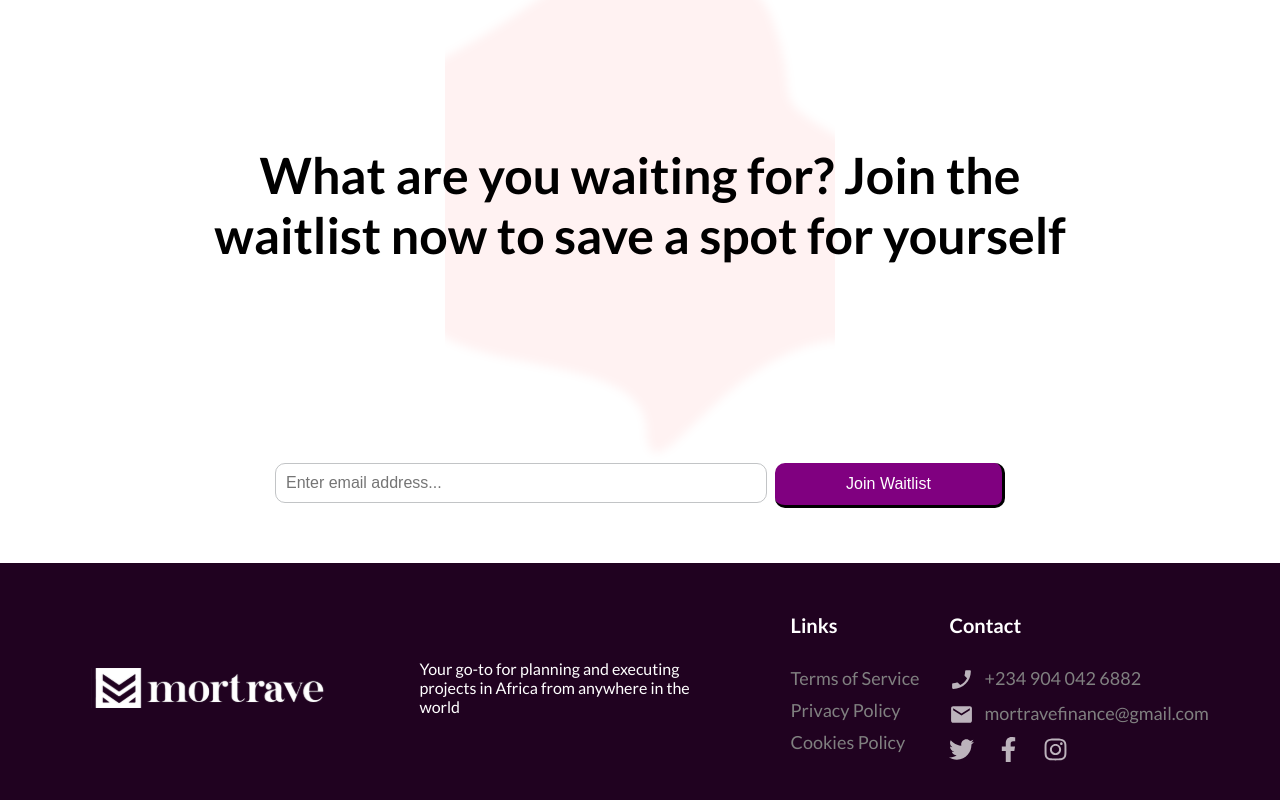
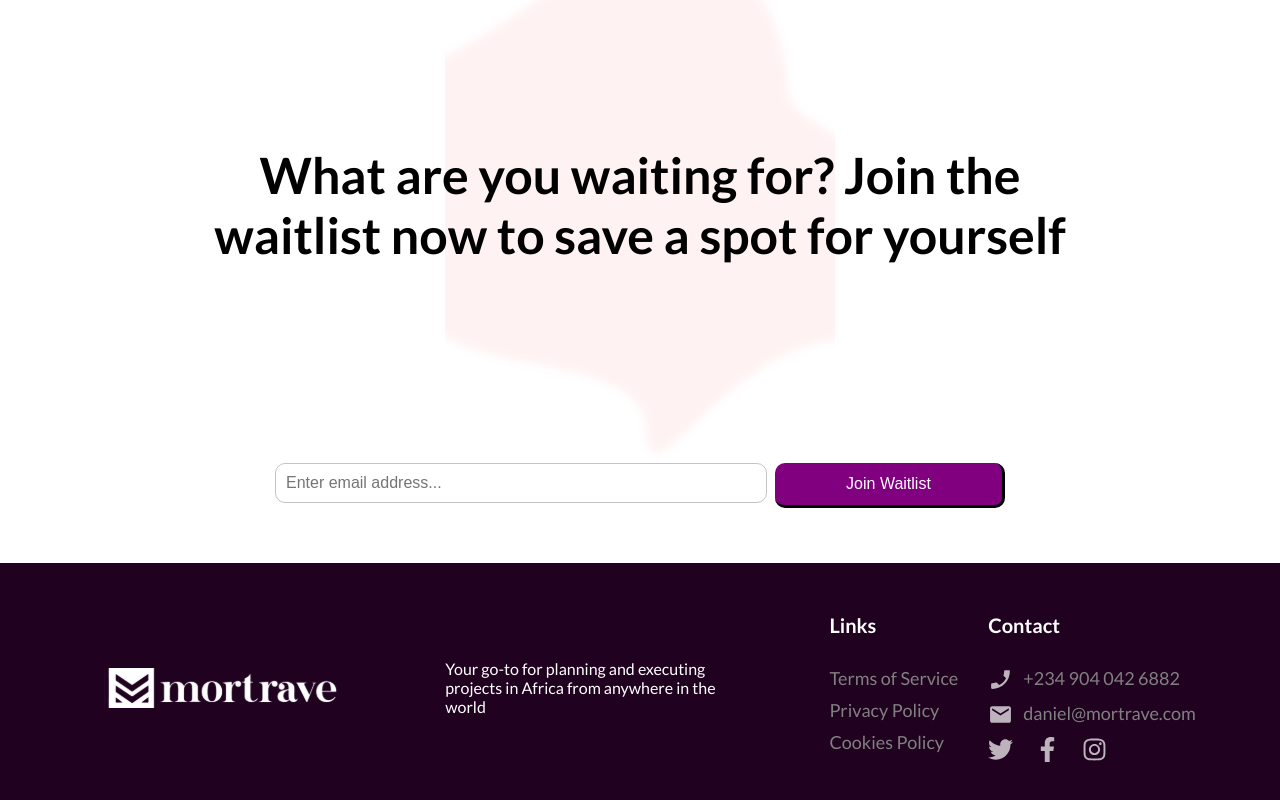
Before and after one commit to pelumipels/mortrave, a React (Create React App) app: page / in a window 1280 px wide. Shown: the part 2813-3613 px from the top of the page. Built offline with nearby package versions, Linux system fonts and the light colour scheme.

Commit message:
updated the footer email

```diff
--- a/src/components/Footer.js
+++ b/src/components/Footer.js
@@ -54,7 +54,7 @@ return (
                         fillOpacity="0.7"
                       />
                     </svg>
-                    mortravefinance@gmail.com
+                    daniel@mortrave.com
                   </li>
                   <li>
                     <ul className='footerSocialMedia'  id='contact-us'>
```
